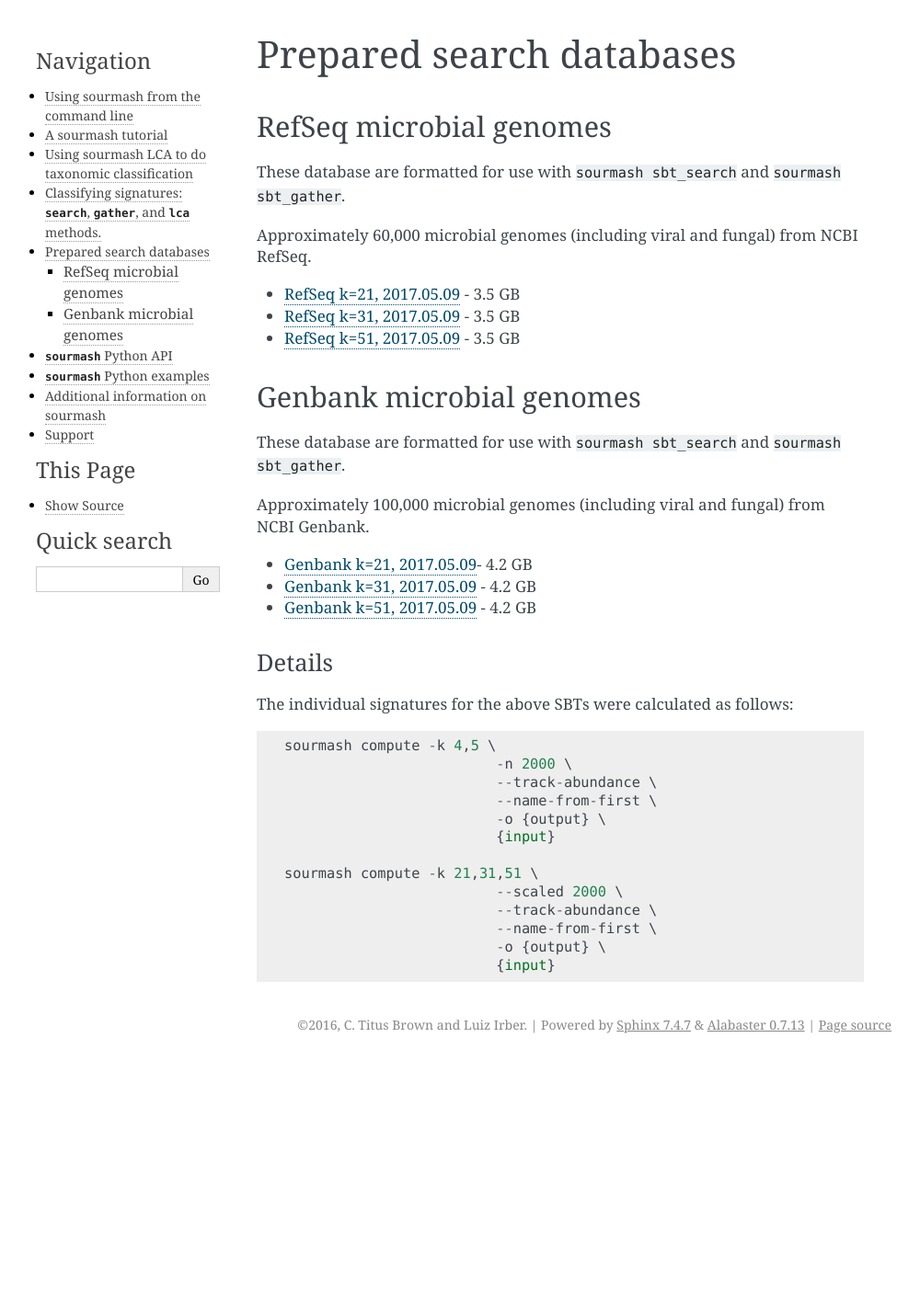
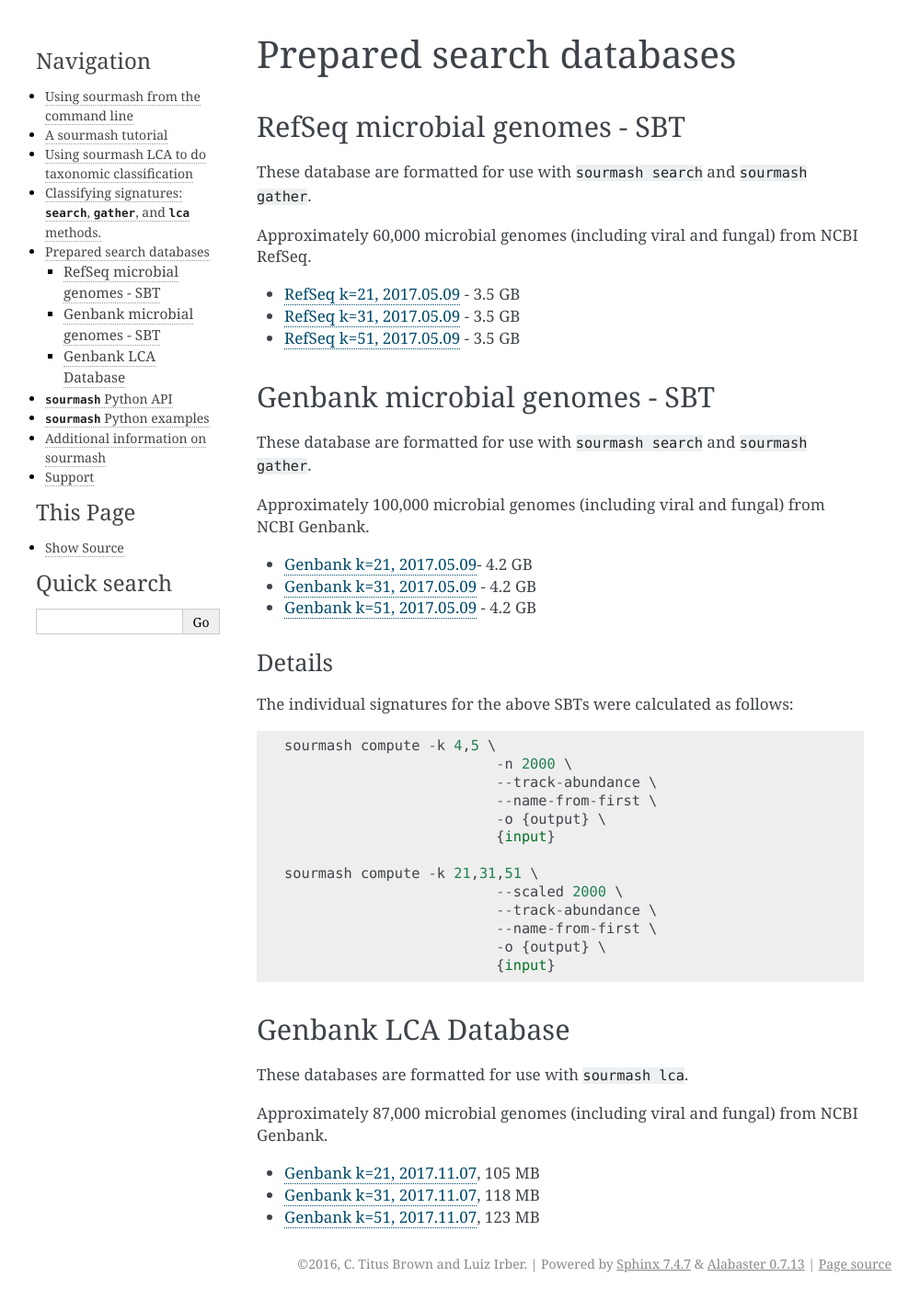
Before and after one commit to sourmash-bio/sourmash, a Sphinx documentation site: the page built from doc/databases.md, in a window 1280 px wide. Shown: the whole page at 92% size, without its empty margins (141-1141 px from the left). Built offline with Sphinx 7.4.7, drawn with Linux system fonts in a browser that asks for light colours; pages that are not in the unit, such as notebooks, are missing from menus; before the commit the page ends 1154 px from its top, so only the background shows below that; some of the changed lines change nothing that is shown.

Commit message:
link to LCA databases

```diff
--- a/doc/databases.md
+++ b/doc/databases.md
@@ -1,9 +1,9 @@
 # Prepared search databases
 
-## RefSeq microbial genomes
+## RefSeq microbial genomes - SBT
 
-These database are formatted for use with `sourmash sbt_search` and
-`sourmash sbt_gather`.
+These database are formatted for use with `sourmash search` and
+`sourmash gather`.
 
 Approximately 60,000 microbial genomes (including viral and fungal)
 from NCBI RefSeq.
@@ -12,10 +12,10 @@ from NCBI RefSeq.
 * [RefSeq k=31, 2017.05.09][1] - 3.5 GB
 * [RefSeq k=51, 2017.05.09][2] - 3.5 GB
 
-## Genbank microbial genomes
+## Genbank microbial genomes - SBT
 
-These database are formatted for use with `sourmash sbt_search` and
-`sourmash sbt_gather`.
+These database are formatted for use with `sourmash search` and
+`sourmash gather`.
 
 Approximately 100,000 microbial genomes (including viral and fungal)
 from NCBI Genbank.
@@ -49,3 +49,14 @@ sourmash compute -k 21,31,51 \
 [3]:https://s3-us-west-1.amazonaws.com/spacegraphcats.ucdavis.edu/microbe-genbank-sbt-k21-2017.05.09.tar.gz
 [4]:https://s3-us-west-1.amazonaws.com/spacegraphcats.ucdavis.edu/microbe-genbank-sbt-k31-2017.05.09.tar.gz
 [5]:https://s3-us-west-1.amazonaws.com/spacegraphcats.ucdavis.edu/microbe-genbank-sbt-k51-2017.05.09.tar.gz
+
+## Genbank LCA Database
+
+These databases are formatted for use with `sourmash lca`.
+
+Approximately 87,000 microbial genomes (including viral and fungal)
+from NCBI Genbank.
+
+* [Genbank k=21, 2017.11.07](https://osf.io/s3jx8/download), 105 MB
+* [Genbank k=31, 2017.11.07](https://osf.io/zskb9/download), 118 MB
+* [Genbank k=51, 2017.11.07](https://osf.io/md2nt/download), 123 MB
```
